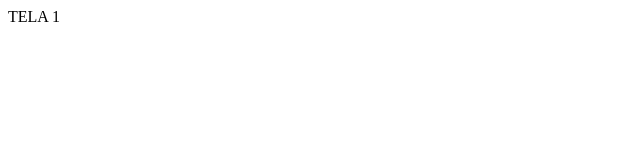
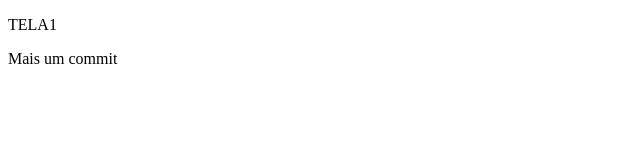
Before and after one commit to LucasNogueira18/TCC-etec-ruth-card, a plain HTML site: page tela1.html in a window 1280 px wide. Shown: the whole page, without its empty margins (0-640 px from the left). Drawn offline with Linux system fonts and the light colour scheme.

Commit message:
alteracao paragrafo

```diff
--- a/tela1.html
+++ b/tela1.html
@@ -7,6 +7,7 @@
     <title>Document</title>
 </head>
 <body>
-    TELA 1
+   <p>TELA1</p>
+   <p>Mais um commit</p>
 </body>
 </html>
```
